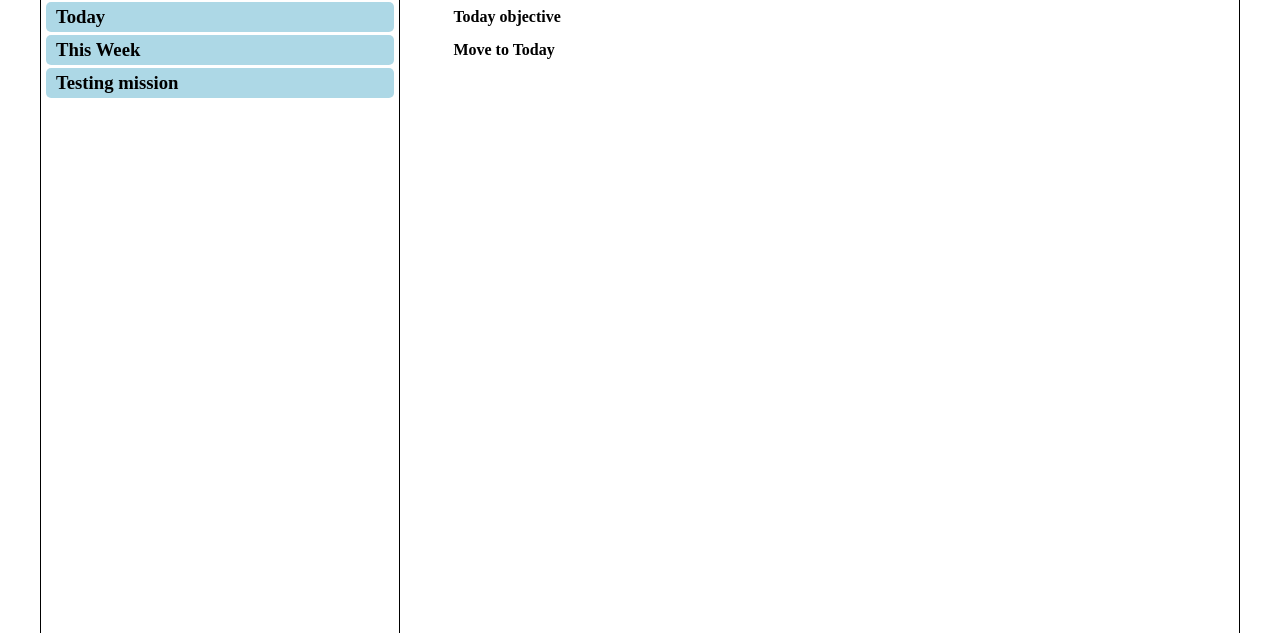
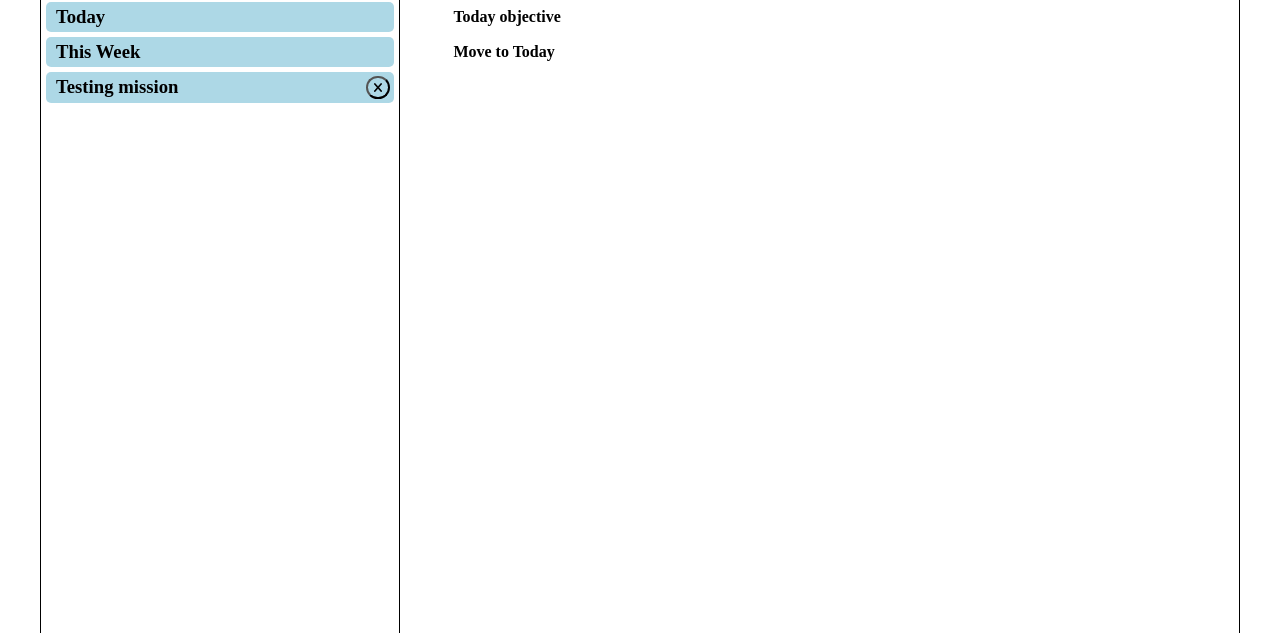
Before and after one commit to AlixiaDae/odinTodo, a website built with webpack: page dist/index.html in a window 1280 px wide. Shown: the part 167-800 px from the top of the page. Built offline with nearby package versions, Linux system fonts and the light colour scheme.

Commit message:
Mission can now be deleted
Note: Today and This Week missions cannot be deleted

```diff
--- a/src/index.js
+++ b/src/index.js
@@ -1,6 +1,7 @@
 import Mission from './Mission';
 import Objective from './Objective';
 import Storage from './Storage';
+import X from './close.png'
 
 const UI = (() => {
   const main = document.querySelector('.main');
@@ -14,24 +15,19 @@ const UI = (() => {
   // checks storage for objectives due today and moves them to Today's mission
   function checkStoredObjectives() {
     const storedTodos = test.getQuestMenu().getMissions()
-    console.log(storedTodos)
     for(const mission of storedTodos) {
       const missionObjectives = mission.getObjectives()
       for(const objective of missionObjectives) {
         if(isToday(objective)) {
-          console.log(`this ${objective.getName()} is for today`)
           const objName = objective.getName()
           const objDescription = objective.getDescription()
           const objDate = objective.getDateFormatted()
           const newObjective = new Objective(objName, objDescription, objDate)
-          console.log(objective.getName())
           test.deleteObjective(mission.getName(), objective.getName())
           test.addObjective("Today", newObjective)
-          console.log(mission)
         }
       }
     }
-    console.log(test.getQuestMenu())
   }
 
   // Check if objective is due today
@@ -41,7 +37,6 @@ const UI = (() => {
     const dateMonth = date.getMonth() + 1
     const dateYear = date.getFullYear()
     const fullDate = `${dateMonth}/${dateToday}/${dateYear}`
-    console.log(fullDate)
     if(obj.getDateFormatted() === "today" || obj.getDateFormatted() === fullDate) {
       return true
     } else {
@@ -66,7 +61,6 @@ const UI = (() => {
   const addObjectiveBtn = document.getElementById('add-objective');
   // TODO add mission using button
 
-  // TODO create form for mission submission
   const missionFormBox = document.createElement("div")
   missionFormBox.style.display = "none"
   missionFormBox.classList.add("mission-form-box")
@@ -126,14 +120,36 @@ const UI = (() => {
     const missionText = document.createElement('h3');
     missionText.textContent = mission.getName();
 
+
+
     missionElement.addEventListener('click', () => {
       renderObjectives(mission);
     });
 
     missionElement.appendChild(missionText);
+    createDeleteBtn(mission.getName(), missionElement)
 
     return missionElement;
   }
+
+  function createDeleteBtn(missionName, parentElement) {
+    if(missionName !== "Today" && missionName !== "This Week") {
+      const deleteMissionBtn = document.createElement("button")
+      deleteMissionBtn.type = "button"
+      const deleteMissionImg = document.createElement("img")
+      deleteMissionImg.classList.add("delete-img")
+      deleteMissionImg.src = X
+
+      deleteMissionBtn.addEventListener("click", () => {
+        test.deleteMission(mission.getName())
+        renderMissions()
+      })
+      deleteMissionBtn.appendChild(deleteMissionImg)
+      parentElement.appendChild(deleteMissionBtn)
+    }
+  }
+
+
 
   // creates objective element using objective object
   function createObjectiveElement(objective) {
--- a/src/style.css
+++ b/src/style.css
@@ -81,10 +81,12 @@ ul {
     grid-template-rows: repeat(5, 30px);
     grid-auto-flow: row;
     grid-auto-rows: 30px;
-    row-gap: 3px;
+    row-gap: 5px;
 }
 
 .mission {
+    display: flex;
+    justify-content: space-between;
     border-radius: 5px;
     align-self: center;
     padding: 4px;
@@ -95,7 +97,22 @@ ul {
 
 .mission:hover {
     background-color: rgb(137, 173, 185);
+}
+
+.mission > button {
+    background-color: transparent;
+    border-radius: 25px;
+    height: 23px;
+}
+
+.delete-img {
+    align-items: center;
+    height: 8.5px;
+}
+
+.mission > button:hover {
     cursor: pointer;
+    background-color: rgb(255, 255, 255);
 }
 
 .button-box {
```
Also changed, not shown: README.md, dist/c623043a998c86047c46.png (added), dist/main.js, src/close.png (added).
